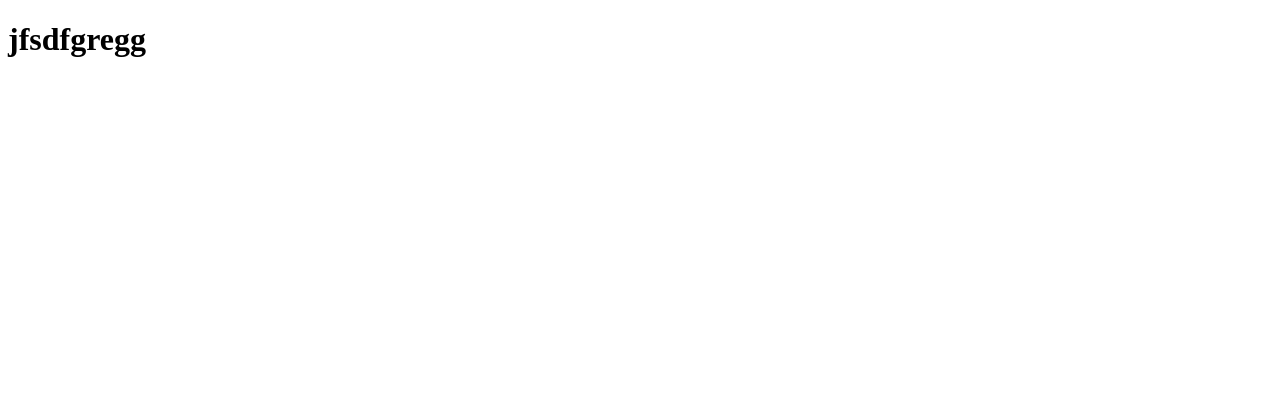
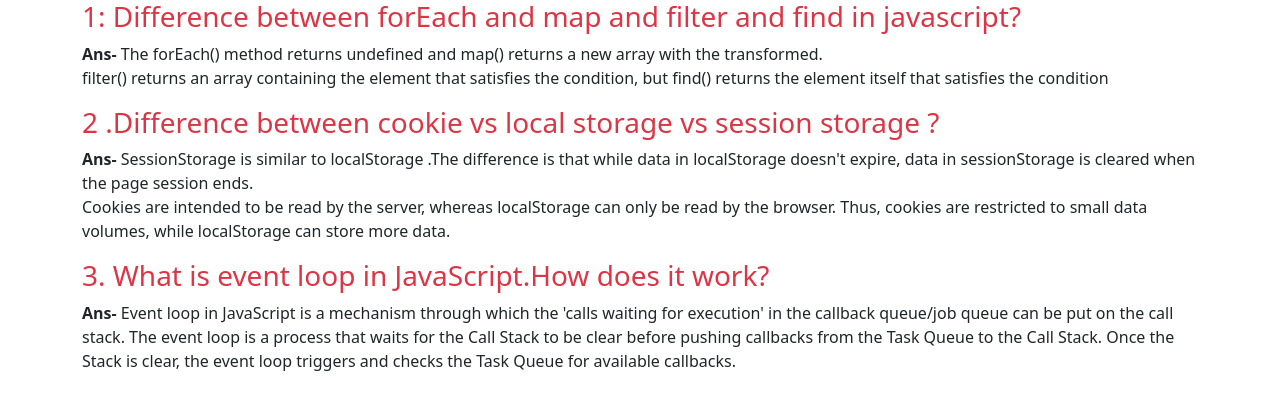
Before and after one commit to sakibbiswas/Quize-hero, a plain HTML site: page qustion.html in a window 1280 px wide. Drawn offline with nearby package versions, Linux system fonts and the light colour scheme.

Commit message:
qustion added

```diff
--- a/qustion.html
+++ b/qustion.html
@@ -5,8 +5,37 @@
     <meta http-equiv="X-UA-Compatible" content="IE=edge">
     <meta name="viewport" content="width=device-width, initial-scale=1.0">
     <title>Document</title>
+        <link href="https://cdn.jsdelivr.net/npm/bootstrap@5.3.0-alpha1/dist/css/bootstrap.min.css" rel="stylesheet" integrity="sha384-GLhlTQ8iRABdZLl6O3oVMWSktQOp6b7In1Zl3/Jr59b6EGGoI1aFkw7cmDA6j6gD" crossorigin="anonymous">
+
 </head>
 <body>
-    <h1>jfsdfgregg</h1>
+    <section class="container">
+    <h3 class="text-danger">1: Difference between forEach and map and filter and find in javascript?</h3>
+    <p><strong>Ans-</strong>
+     The forEach() method returns undefined and map() returns a new array with the transformed.
+     <br>
+     filter() returns an array containing the element that satisfies the condition, but find() returns the element itself that satisfies the condition
+    </p>
+    <h3 class="mt-2 text-danger">
+     2 .Difference between cookie vs local storage vs session storage ?
+    </h3>
+    <p>
+     <strong>Ans-</strong>   SessionStorage is similar to localStorage .The difference is that while data in localStorage doesn't expire, data in sessionStorage is cleared when the page session ends.
+     <br>
+     Cookies are intended to be read by the server, whereas localStorage can only be read by the browser. Thus, cookies are restricted to small data volumes, while localStorage can store more data.
+    </p>
+      <h3 class="mt-2 text-danger">
+        3. What is event loop in JavaScript.How does it work?
+      </h3>
+      <p>
+       <strong>Ans-</strong>
+
+    Event loop in JavaScript is a mechanism through which the 'calls waiting for       execution' in the callback queue/job queue can be put on the call stack.
+    The event loop is a process that waits for the Call Stack to be clear before pushing callbacks from the Task Queue to the Call Stack. Once the Stack is clear, the event loop triggers and checks the Task Queue for available callbacks.
+      </p>
+    </section>
+<!-- script js -->
+        <script src="https://cdn.jsdelivr.net/npm/bootstrap@5.3.0-alpha1/dist/js/bootstrap.bundle.min.js" integrity="sha384-w76AqPfDkMBDXo30jS1Sgez6pr3x5MlQ1ZAGC+nuZB+EYdgRZgiwxhTBTkF7CXvN" crossorigin="anonymous"></script>
+
 </body>
 </html>
```
